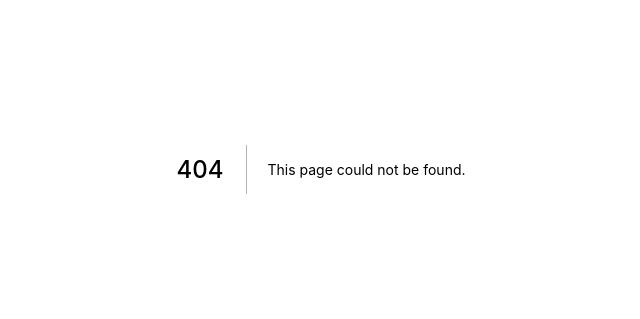
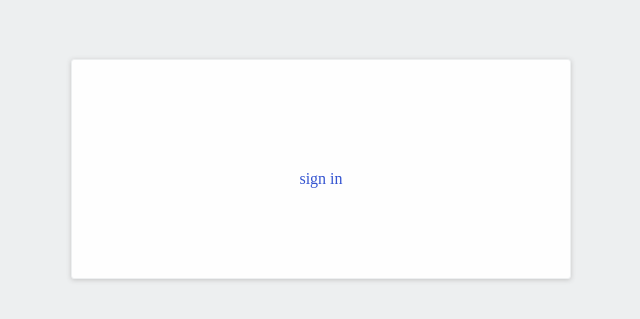
Before and after one commit to HouzezProject/houzez-app, a Next.js app: page /hint in a window 1280 px wide. Before the commit this address had no page. Shown: the part 231-550 px from the top of the page, without its empty margins (319-959 px from the left). Built offline with nearby package versions, Linux system fonts and the light colour scheme.

Commit message:
HZ0361 Update cannot visit management page without sign in.

```diff
--- a/src/components/Home/Header.tsx
+++ b/src/components/Home/Header.tsx
@@ -84,8 +84,7 @@ const Header = () => {
   const [loginStatus, setLoginStatus] = useState(false);
 
   useEffect(() => {
-    const localStorageLoginStatus = localStorage.getItem("loginStatus");
-    if (localStorageLoginStatus === "true") {
+    if (localStorage.getItem("token")) {
       setLoginStatus(true);
     } else {
       setLoginStatus(false);
--- a/src/components/Home/HomeSearch.tsx
+++ b/src/components/Home/HomeSearch.tsx
@@ -9,7 +9,7 @@ import SearchIcon from "@mui/icons-material/Search";
 
 const {
   palette: {
-    primary: { main },
+    primary: { main, contrastText },
     background: { paper }
   }
 } = theme;
@@ -26,7 +26,7 @@ const HomeSearchContainer = styled(Container)({
 const IntroTypography = styled(Typography)({
   marginBottom: "8px",
   padding: "2px",
-  color: paper,
+  color: contrastText,
   boxSizing: "border-box",
   display: "block",
   lineHeight: "31.2px",
@@ -39,7 +39,7 @@ const DetailTypography = styled(Typography)({
   marginTop: "20px",
   marginBottom: "40px",
   padding: "2px",
-  color: paper,
+  color: contrastText,
   boxSizing: "border-box",
   lineHeight: "1.5",
   textAlign: "center",
--- a/src/components/SignIn/SignIn.tsx
+++ b/src/components/SignIn/SignIn.tsx
@@ -78,7 +78,7 @@ const SignIn = () => {
 
           <Typography variant="body2" mt="10px" mb="10px" gap="10px">
             Not Signed up?
-            <Link href="/signup"> Create an account</Link>
+            <Link href="/sign-up"> Create an account</Link>
           </Typography>
         </SignInBox>
       </SignInCard>
--- a/src/components/SignIn/SignInInfo.tsx
+++ b/src/components/SignIn/SignInInfo.tsx
@@ -59,7 +59,6 @@ const SignInInfo = () => {
     try {
       const url = `/agents/sign-in`;
       const res = await axiosClient.post(url, { email, password });
-      localStorage.setItem("loginStatus", "true");
       localStorage.setItem("token", res.headers.authorization);
       countdownThenRedirect("success", 3, "Sign in successfully. ", router.back, "");
     } catch (error) {
@@ -72,6 +71,7 @@ const SignInInfo = () => {
     }
   };
 
+  // eslint-disable-next-line @typescript-eslint/no-explicit-any
   const countdownThenRedirect = (severity: AlertColor, countdown: number, text: string, url: any, urlPage: string) => {
     setInterval(() => {
       if (countdown >= 0) {
--- /dev/null
+++ b/src/pages/hint.tsx
@@ -0,0 +1,73 @@
+import type { NextPage } from "next";
+import styled from "@emotion/styled";
+import { Box, Card, Container, Typography } from "@mui/material";
+import theme from "../styles/theme";
+import { useRouter } from "next/router";
+import Link from "next/link";
+
+const {
+  palette: { secondary, background }
+} = theme;
+
+const HintContainer = styled(Container)({
+  width: "100%",
+  height: "100vh",
+  display: "flex",
+  flexDirection: "column",
+  alignItems: "center",
+  justifyContent: "center",
+  backgroundColor: background.default
+});
+
+const HintCard = styled(Card)({
+  minWidth: 500,
+  minHeight: 220,
+  display: "flex",
+  justifyContent: "center",
+  alignItems: "center",
+  borderRadius: "3px",
+  padding: "1.25rem",
+  border: "1px solid " + secondary.light,
+  fontSize: "1rem",
+  fontWeight: "400",
+  lineHeight: "1.5",
+  color: secondary.dark,
+  backgroundColor: background.paper,
+  boxShadow: secondary.main + " 0 1px 5px 0px;"
+});
+
+const HintBox = styled(Box)({
+  display: "flex",
+  flexDirection: "column",
+  alignItems: "center"
+});
+
+const HintTypographyP = styled(Typography)({
+  fontSize: "1.5rem",
+  fontWeight: 400,
+  color: secondary.dark,
+  paddingBottom: "20px"
+});
+
+const HintLink = styled(Link)({
+  fontSize: "1rem"
+});
+
+const usePost = () => {
+  const router = useRouter();
+  return router.query.msg;
+};
+
+const HintPage: NextPage = () => {
+  return (
+    <HintContainer>
+      <HintCard>
+        <HintBox>
+          <HintTypographyP variant="body2">{usePost()}</HintTypographyP>
+          <HintLink href={"/sign-in"}>sign in</HintLink>
+        </HintBox>
+      </HintCard>
+    </HintContainer>
+  );
+};
+export default HintPage;
--- a/src/utils/axios.ts
+++ b/src/utils/axios.ts
@@ -29,7 +29,7 @@ axiosClient.interceptors.response.use(
     }
 
     if (error.response?.status === 403 && error.response.data === "login token is not valid") {
-      router.push("/sign-in");
+      router.push({ pathname: "/hint", query: { msg: "You need sign in first." } });
     }
     return Promise.reject(error);
   }
```
Also changed, not shown: src/components/AgentManagement/ManagementHeader.tsx (+14 -2 lines).
